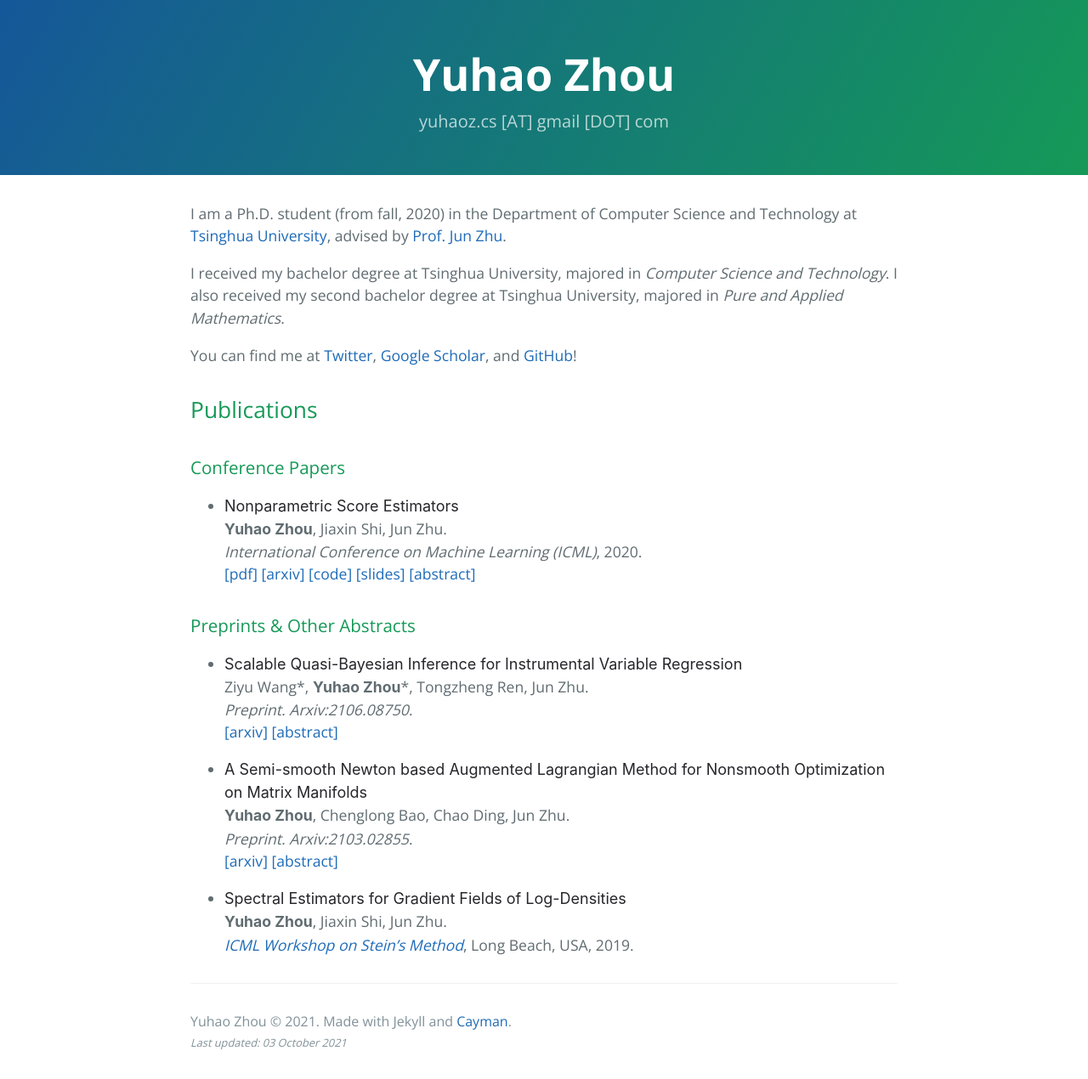
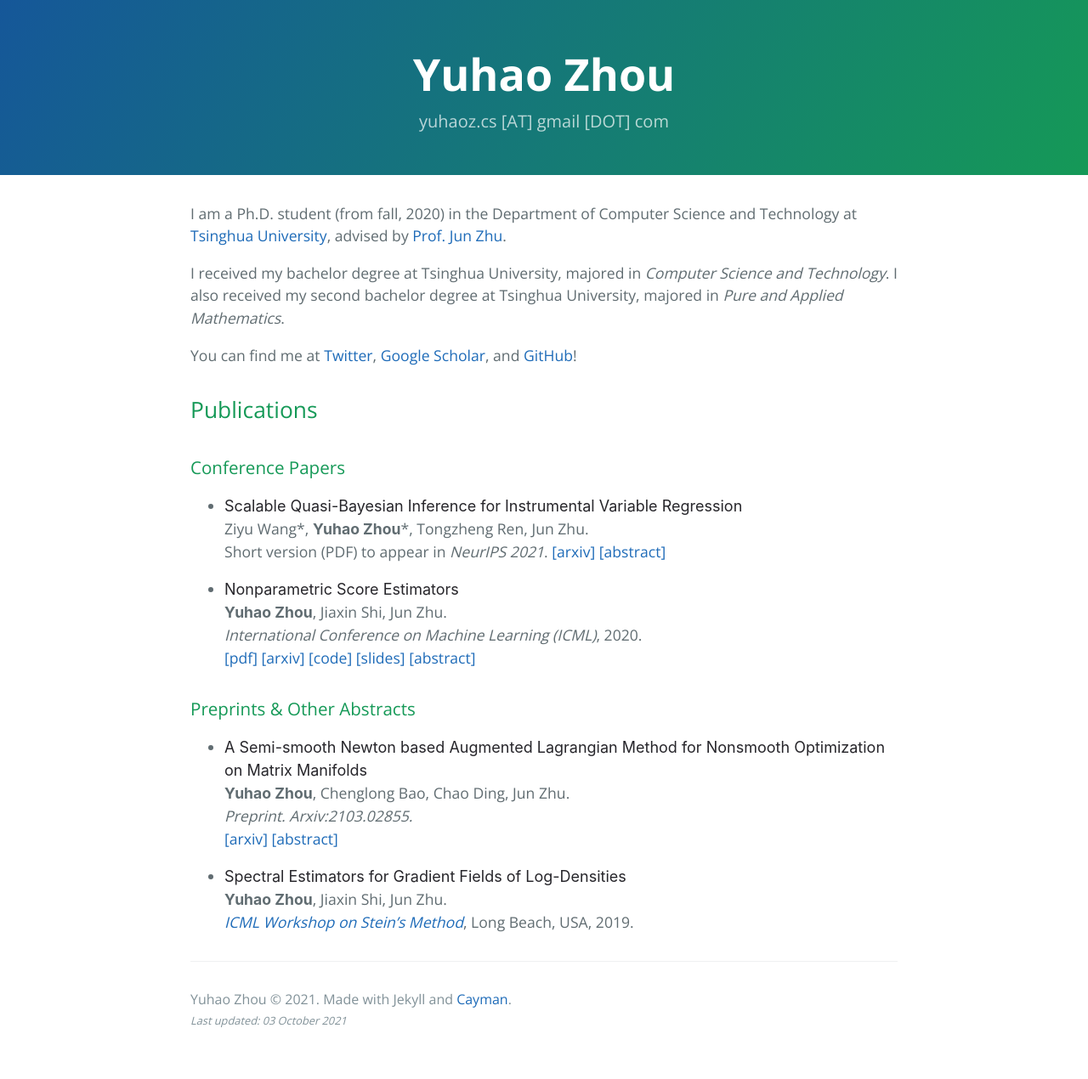
Before and after one commit to miskcoo/miskcoo.github.io, a Jekyll site: the page built from index.md, in a window 1280 px wide. Shown: the whole page at 85% size. Built offline with Jekyll 4.4.1, drawn with Linux system fonts in a browser that asks for light colours; our own code applies the rules of GitHub Pages for plain Markdown files; after the commit the page ends 1244 px from its top, so only the background shows below that; part of the change alters nothing that is shown.

Commit message:
update qbdiv

```diff
--- a/index.md
+++ b/index.md
@@ -12,6 +12,15 @@ You can find me at [Twitter](https://twitter.com/miskcoo), [Google Scholar](http
 ## Publications
 
 ### Conference Papers
+
+* **Scalable Quasi-Bayesian Inference for Instrumental Variable Regression**{:.paper-title}
+  Ziyu Wang\*, **Yuhao Zhou**{:.author-me}\*, Tongzheng Ren, Jun Zhu.
+  Short version (PDF) to appear in _NeurIPS 2021_.
+  [[arxiv]](https://arxiv.org/abs/2106.08750)
+  [[abstract]](javascript:void(0);)
+
+  {:.paper-abstract .paper-toggle}
+  **Abstract**: Recent years have witnessed an upsurge of interest in employing flexible machine learning models for instrumental variable (IV) regression, but the development of uncertainty quantification methodology is still lacking. In this work we present a scalable quasi-Bayesian procedure for IV regression, building upon the recently developed kernelized IV models. Contrary to Bayesian modeling for IV, our approach does not require additional assumptions on the data generating process, and leads to a scalable approximate inference algorithm with time cost comparable to the corresponding point estimation methods. Our algorithm can be further extended to work with neural network models. We analyze the theoretical properties of the proposed quasi-posterior, and demonstrate through empirical evaluation the competitive performance of our method.
 
 * **Nonparametric Score Estimators**{:.paper-title}
   **Yuhao Zhou**{:.author-me}, Jiaxin Shi, Jun Zhu.
@@ -37,15 +46,6 @@ You can find me at [Twitter](https://twitter.com/miskcoo), [Google Scholar](http
 
 ### Preprints & Other Abstracts
 
-* **Scalable Quasi-Bayesian Inference for Instrumental Variable Regression**{:.paper-title}
-  Ziyu Wang\*, **Yuhao Zhou**{:.author-me}\*, Tongzheng Ren, Jun Zhu.
-  _Preprint. Arxiv:2106.08750._
-  [[arxiv]](https://arxiv.org/abs/2106.08750)
-  [[abstract]](javascript:void(0);)
-
-  {:.paper-abstract .paper-toggle}
-  **Abstract**: Recent years have witnessed an upsurge of interest in employing flexible machine learning models for instrumental variable (IV) regression, but the development of uncertainty quantification methodology is still lacking. In this work we present a scalable quasi-Bayesian procedure for IV regression, building upon the recently developed kernelized IV models. Contrary to Bayesian modeling for IV, our approach does not require additional assumptions on the data generating process, and leads to a scalable approximate inference algorithm with time cost comparable to the corresponding point estimation methods. Our algorithm can be further extended to work with neural network models. We analyze the theoretical properties of the proposed quasi-posterior, and demonstrate through empirical evaluation the competitive performance of our method.
-
 * **A Semi-smooth Newton based Augmented Lagrangian Method for Nonsmooth Optimization on Matrix Manifolds**{:.paper-title}
   **Yuhao Zhou**{:.author-me}, Chenglong Bao, Chao Ding, Jun Zhu.
   _Preprint. Arxiv:2103.02855._
```
